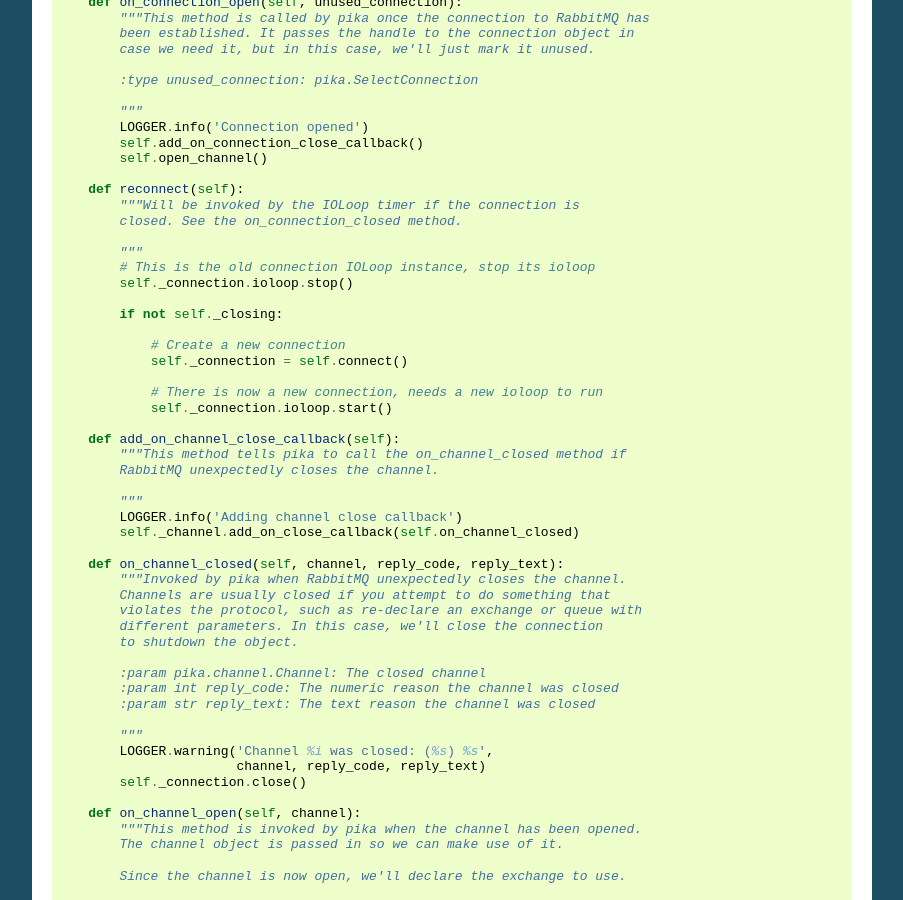
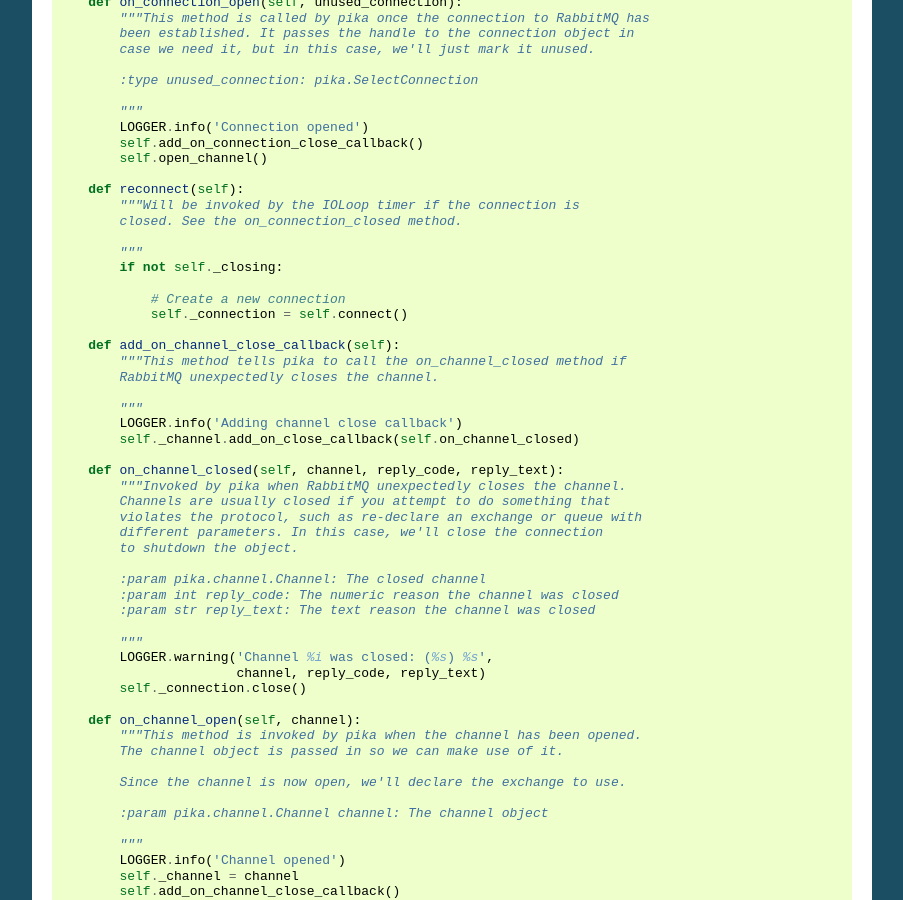
Before and after one commit to pika/pika, a Sphinx documentation site: the page built from docs/examples/tornado_consumer.rst, in a window 1280 px wide and 900 px high, scrolled down 1535 px. Shown: the whole window, without its empty margins (198-1101 px from the left). Built offline with Sphinx 7.4.7, drawn with Linux system fonts in a browser that asks for light colours.

Commit message:
fixed Tornado Consumer example to successfully reconnect

```diff
--- a/docs/examples/tornado_consumer.rst
+++ b/docs/examples/tornado_consumer.rst
@@ -104,16 +104,10 @@ consumer.py::
             closed. See the on_connection_closed method.
 
             """
-            # This is the old connection IOLoop instance, stop its ioloop
-            self._connection.ioloop.stop()
-
             if not self._closing:
 
                 # Create a new connection
                 self._connection = self.connect()
-
-                # There is now a new connection, needs a new ioloop to run
-                self._connection.ioloop.start()
 
         def add_on_channel_close_callback(self):
             """This method tells pika to call the on_channel_closed method if
```
